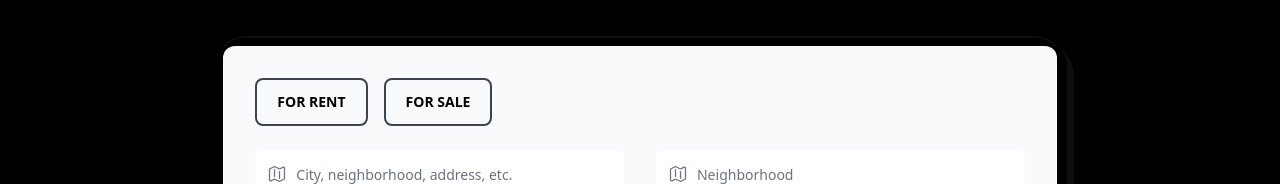
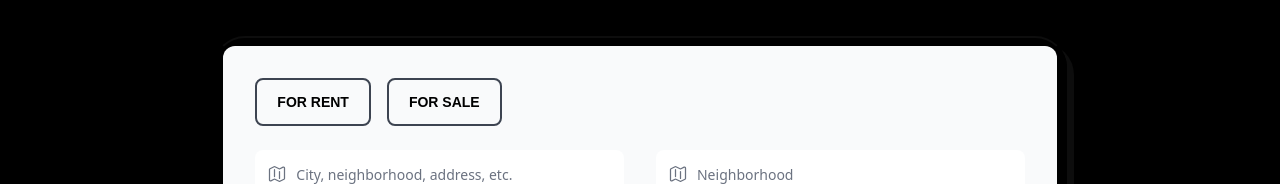
Before and after one commit to yigitaksoy/NextNest, a React (Vite) app in the folder client/: page /home in a window 1280 px wide. Shown: the part 190-374 px from the top of the page. Built offline with nearby package versions, Linux system fonts and the light colour scheme; no server answers; sample sign-in values are in the browser's storage; a web font is replaced by a local one.

Commit message:
Change listing type button fonts

```diff
--- a/client/src/components/ListingTypeInput.jsx
+++ b/client/src/components/ListingTypeInput.jsx
@@ -1,6 +1,6 @@
 const ListingTypeInput = ({ handleChange, formData }) => {
   return (
-    <div className="flex flex-shrink-0">
+    <div className="flex flex-shrink-0 font-marker">
       <button className="bg-transparent p-2" type="button">
         <input
           className="hidden"
@@ -19,7 +19,7 @@ const ListingTypeInput = ({ handleChange, formData }) => {
           For Rent
         </label>
       </button>
-      <button className="p-2" type="button">
+      <button className="bg-transparent p-2" type="button">
         <input
           className="hidden"
           type="radio"
```
